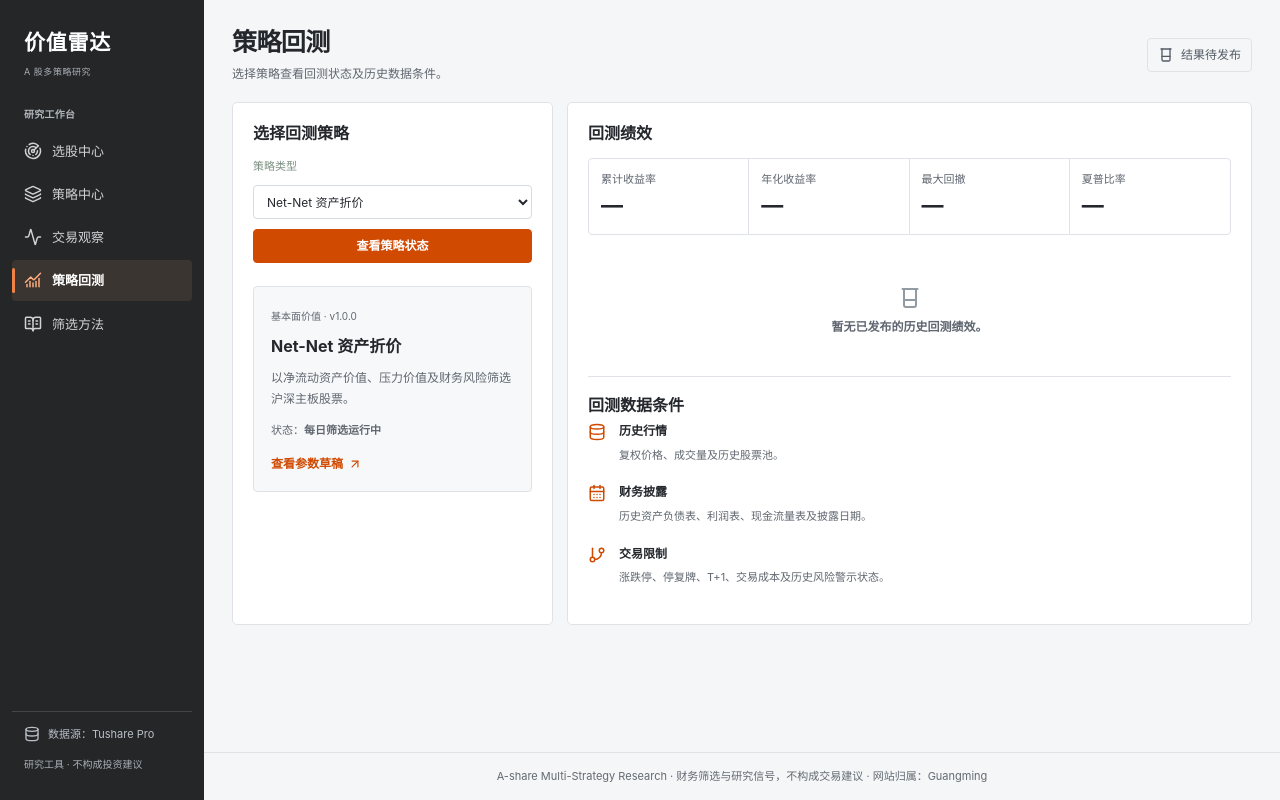
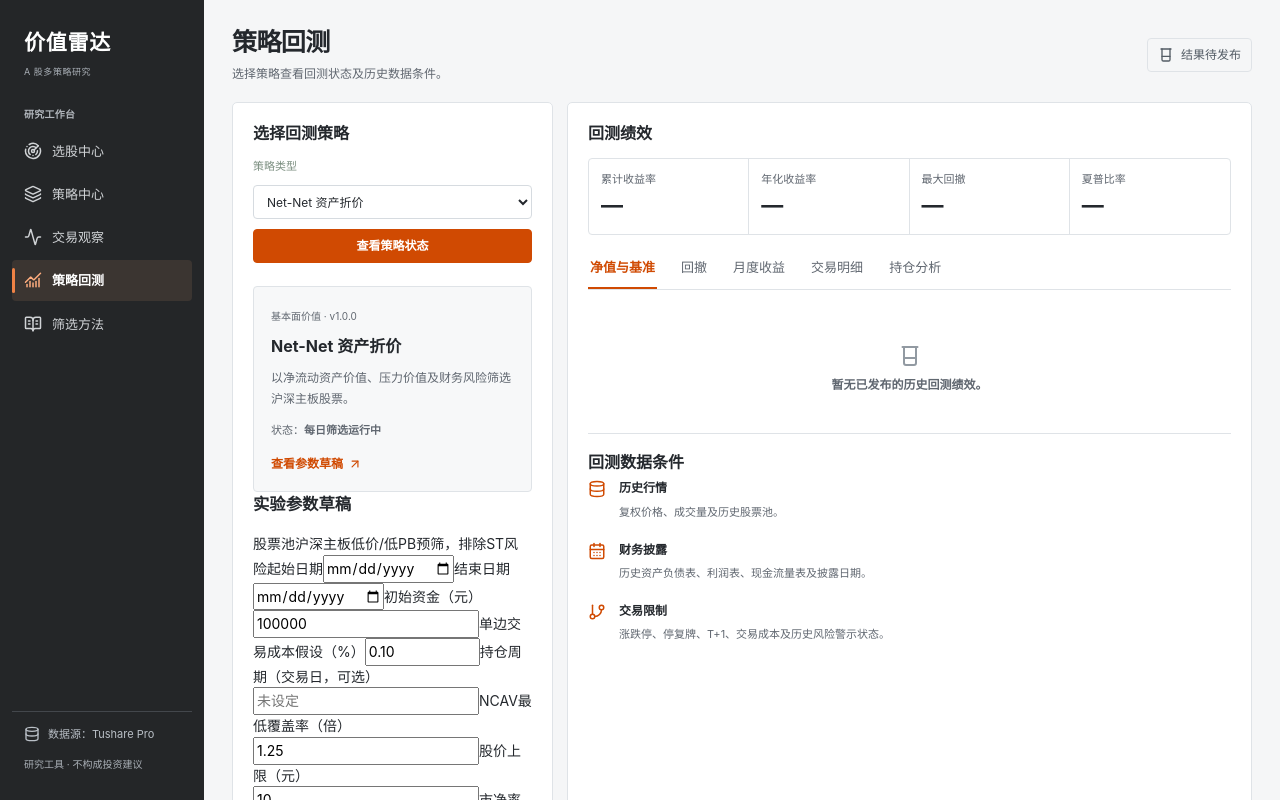
Before and after one commit to LGuangming/a-share-value-screener, a Next.js app: page /backtest in a window 1280 px wide. Shown: the top 800 px of the page. Built offline with nearby package versions, Linux system fonts and the light colour scheme.

Commit message:
UI V2: complete backtest workspace and regression coverage

```diff
--- a/app/backtest/page.tsx
+++ b/app/backtest/page.tsx
@@ -1,4 +1,6 @@
 import Link from "next/link";
+import BacktestConfig from "@/components/backtest-config";
+import ResearchTabs from "@/components/research-tabs";
 import { ArrowUpRight, Beaker, CalendarDays, Database, GitBranch } from "lucide-react";
 import { findStrategy, strategies, strategyStatusLabel } from "@/lib/strategies";
 
@@ -35,13 +37,20 @@ export default async function BacktestPage({searchParams}:{searchParams:Promise<
             查看参数草稿 <ArrowUpRight size={14}/>
           </Link>
         </div>
+        <BacktestConfig key={active.id} strategy={active}/>
       </section>
       <section className="panel backtest-results-panel">
         <h2>回测绩效</h2>
         <div className="backtest-metrics">
           {["累计收益率","年化收益率","最大回撤","夏普比率"].map(label=><div key={label}><span>{label}</span><strong>—</strong></div>)}
         </div>
-        <div className="backtest-empty"><Beaker size={24}/><strong>暂无已发布的历史回测绩效。</strong></div>
+        <ResearchTabs label="回测结果" tabs={[
+          {id:"equity",label:"净值与基准",content:<div className="backtest-empty"><Beaker size={24}/><strong>暂无已发布的历史回测绩效。</strong></div>},
+          {id:"drawdown",label:"回撤",content:<div className="backtest-empty">暂无回撤序列</div>},
+          {id:"monthly",label:"月度收益",content:<div className="backtest-empty">暂无月度收益记录</div>},
+          {id:"trades",label:"交易明细",content:<div className="backtest-empty">暂无成交记录</div>},
+          {id:"holdings",label:"持仓分析",content:<div className="backtest-empty">暂无持仓记录</div>},
+        ]}/>
         <div className="section-kicker">BACKTEST DATA</div>
         <h2>回测数据条件</h2>
         <div className="quality-item"><Database size={18}/><div><strong>历史行情</strong>
```
